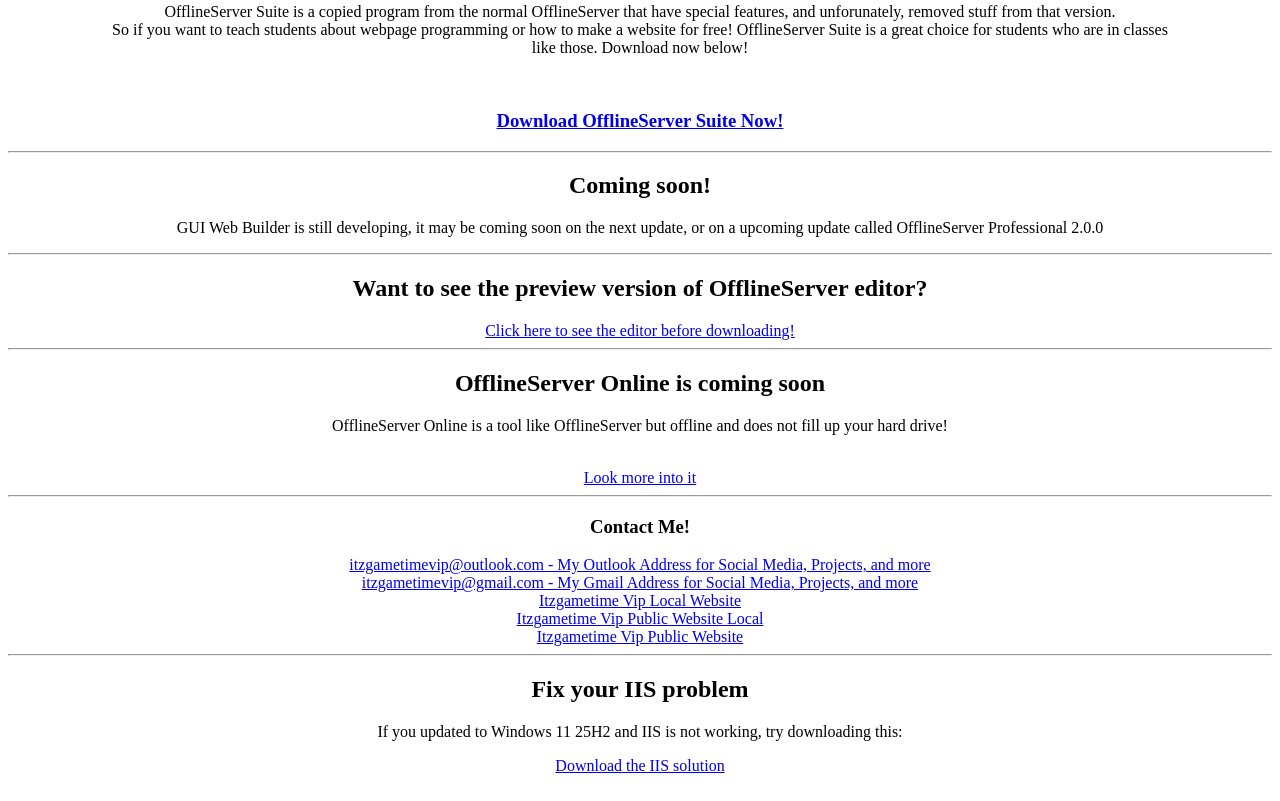
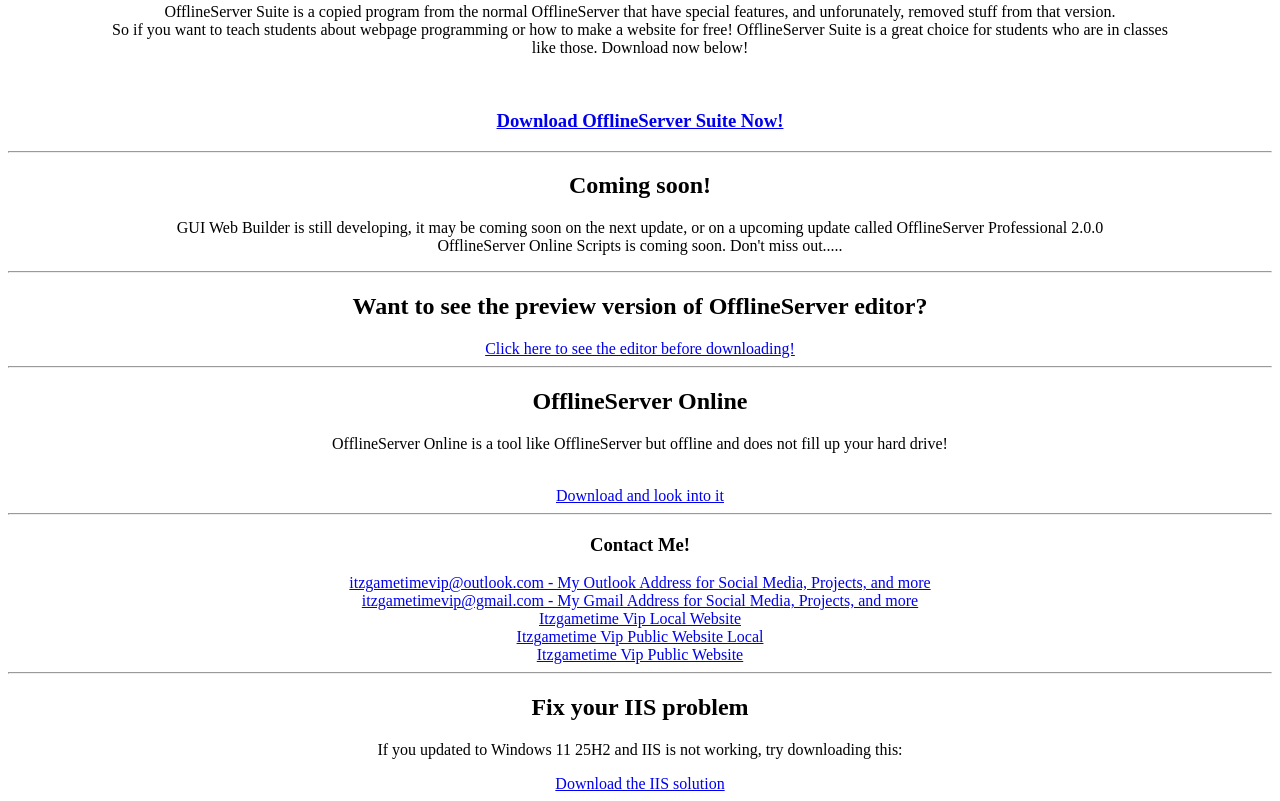
Before and after one commit to Mark6132014/offlineserver, a plain HTML site: page index.html in a window 1280 px wide. Shown: the part 811-1612 px from the top of the page. Drawn offline with Linux system fonts and the light colour scheme.

Commit message:
Update index.html

```diff
--- a/index.html
+++ b/index.html
@@ -73,6 +73,8 @@
         </h2>
         <p>
             GUI Web Builder is still developing, it may be coming soon on the next update, or on a upcoming update called OfflineServer Professional 2.0.0
+            <br>
+            OfflineServer Online Scripts is coming soon. Don't miss out.....
         </p>
         <p id="nothingCS" style="display: none;">
             Nothing right now. Check for next update, because that's where we have ideas!😊
@@ -83,10 +85,10 @@
         </h2>
         <a href="./offlineserver/editor/index.html">Click here to see the editor before downloading!</a>
         <hr>
-        <h2>OfflineServer Online is coming soon</h2>
+        <h2>OfflineServer Online</h2>
         <p>OfflineServer Online is a tool like OfflineServer but offline and does not fill up your hard drive!</p>
         <br>
-        <a href="./online/index.html">Look more into it</a>
+        <a href="./online/index.html">Download and look into it</a>
         <hr>
         <h3>
             Contact Me!
```
